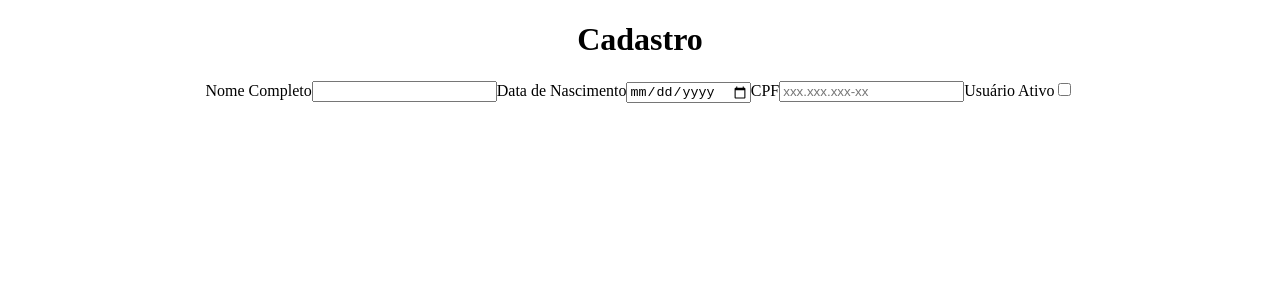
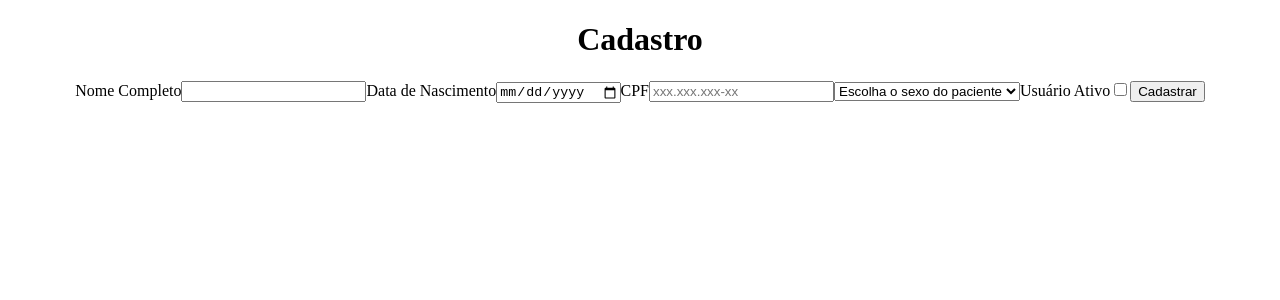
Before and after one commit to felipemimoura/interprocess, a React (Create React App) app: page / in a window 1280 px wide. Shown: the top 300 px of the page. Built offline with nearby package versions, Linux system fonts and the light colour scheme.

Commit message:
mundanças

```diff
--- a/src/components/Form/Index.js
+++ b/src/components/Form/Index.js
@@ -1,14 +1,51 @@
 import React from 'react'
 import Input from '../Inputs/Index'
+import Button from '../Button/Index'
+import useForm from '../../hooks/useForm'
+
 
 const Form = () => {
+  const name = useForm()
+  const birthdate = useForm()
+  const cpf = useForm("cpf")
+  const userActive = useForm()
+  const gender = useForm()
+
+  const handleSubmit = (event) => {
+    event.preventDefault()
+    const addPatient = {
+      name: name.value,
+      birthDate: birthdate.value,
+      cpf: cpf.value,
+      gender: gender.value,
+      userActive: userActive.value
+    }
+    localStorage.setItem('patient', JSON.stringify(addPatient))
+
+
+
+  }
+
   return (
-    <form>
+    <form onSubmit={handleSubmit}>
       <h1>Cadastro</h1>
-      <Input label="Nome Completo" type="text" name="fullName" />
-      <Input label="Data de Nascimento" type="date" name="birthdate" />
-      <Input label="CPF" type="text" name="cpf" placeholder="xxx.xxx.xxx-xx" required />
-      <Input label="Usuário Ativo" type="checkbox"  required />
+      <Input label="Nome Completo" type="text" name="fullName" {...name} />
+      <Input label="Data de Nascimento" type="date" name="birthdate"{...birthdate} />
+      <Input label="CPF" type="text" name="cpf" placeholder="xxx.xxx.xxx-xx" {...cpf} />
+      <select {...gender}>
+        <option value="" selected disabled hidden>Escolha o sexo do paciente</option>
+        <option value="male" >
+          Masculino
+      </option>
+        <option value="female">
+          Feminino
+      </option>
+      </select>
+      <Input label="Usuário Ativo" type="checkbox" {...userActive} />
+
+      <Button>
+        Cadastrar
+      </Button>
     </form>
   )
 }
```
